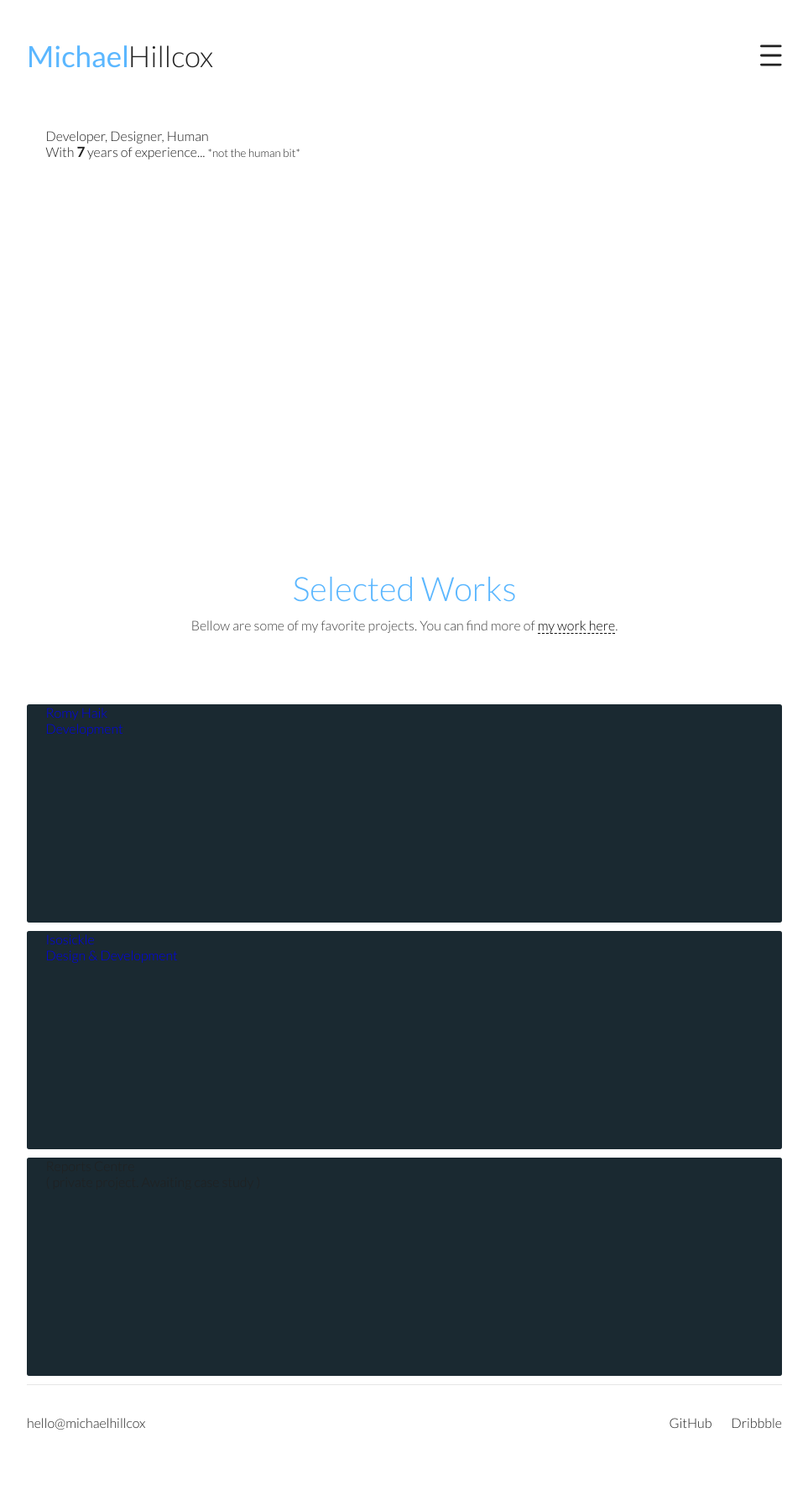
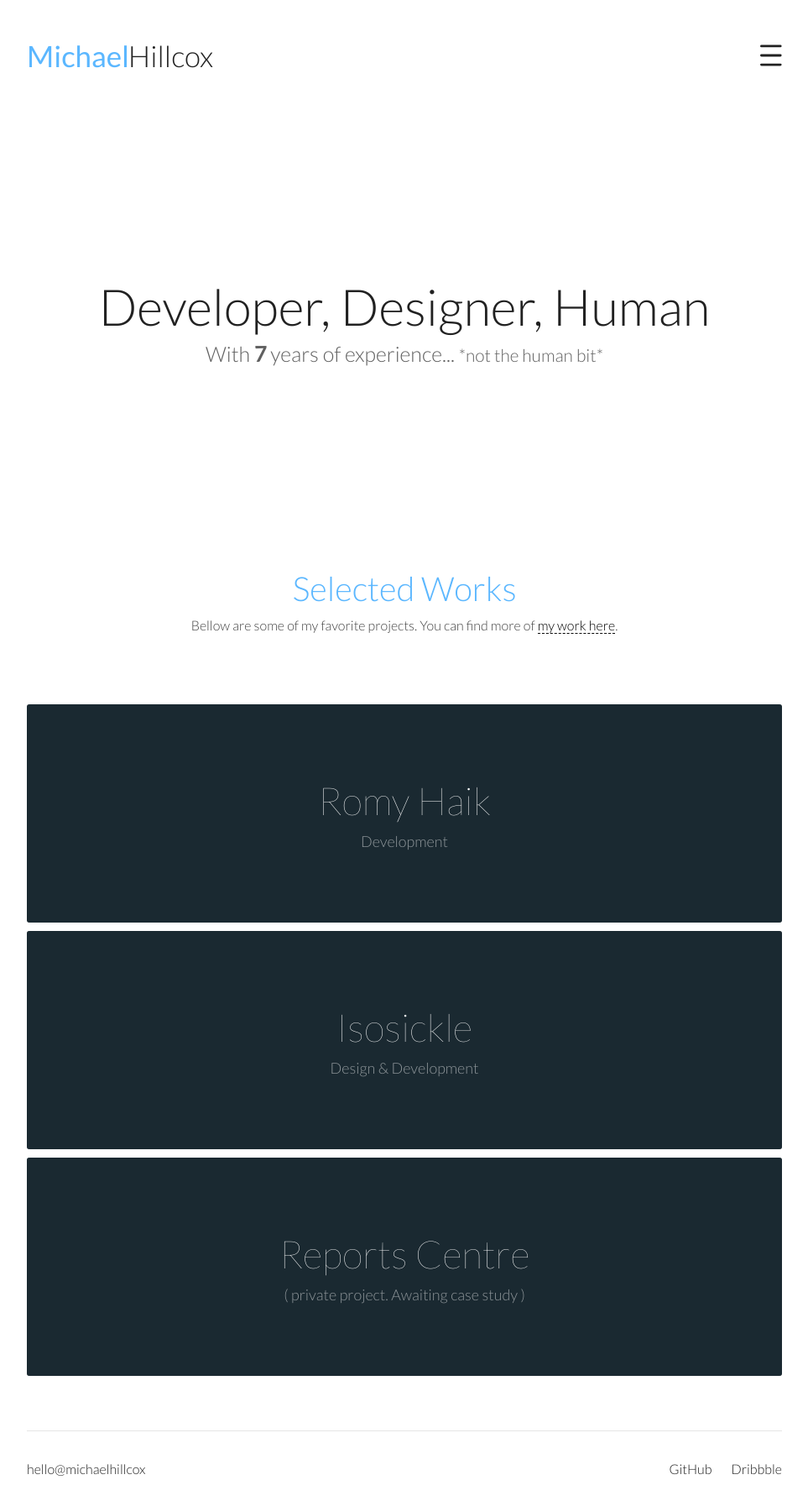
Before and after one commit to MichaelHillcox/Michael, a Jekyll site: the page built from index.html, in a window 1280 px wide. Shown: the whole page at 84% size, without its empty margins (158-1121 px from the left). Built offline with Jekyll 4.4.1, drawn with Linux system fonts in a browser that asks for light colours; before the commit the page ends 1739 px from its top, so only the background shows below that.

Commit message:
Cleaned up footer

```diff
--- a/assets/master.scss
+++ b/assets/master.scss
@@ -491,7 +491,7 @@
 }
 
 footer {
-    margin-top: 65px;
+    margin: 65px auto 0 !important;
     padding: 35px 0;
     border-top: 1px solid rgba(0, 0, 0, .1);
 
--- a/index.html
+++ b/index.html
@@ -3,7 +3,7 @@
 ---
 
 <div id="masterSplash">
-    <div class="container">
+    <div class="content">
         <div id="passion"><span>Developer,</span> <span>Designer,</span> <span>Human</span></div>
         <div id="experience">With <b>7</b> years of experience... <small>*not the human bit*</small></div>
     </div>
@@ -17,19 +17,19 @@
 
     <div id="projectSplash">
         <a href="http://romyhaik.co" class="project romy">
-            <div class="container">
+            <div class="content">
                 <div class="title">Romy Haik</div>
                 <div class="sub">Development</div>
             </div>
         </a>
         <a href="http://isosickle.com" class="project isosickle">
-            <div class="container">
+            <div class="content">
                 <div class="title">Isosickle</div>
                 <div class="sub">Design & Development</div>
             </div>
         </a>
         <a class="project report">
-            <div class="container">
+            <div class="content">
                 <div class="title">Reports Centre</div>
                 <div class="sub">( private project. Awaiting case study )</div>
             </div>
```
